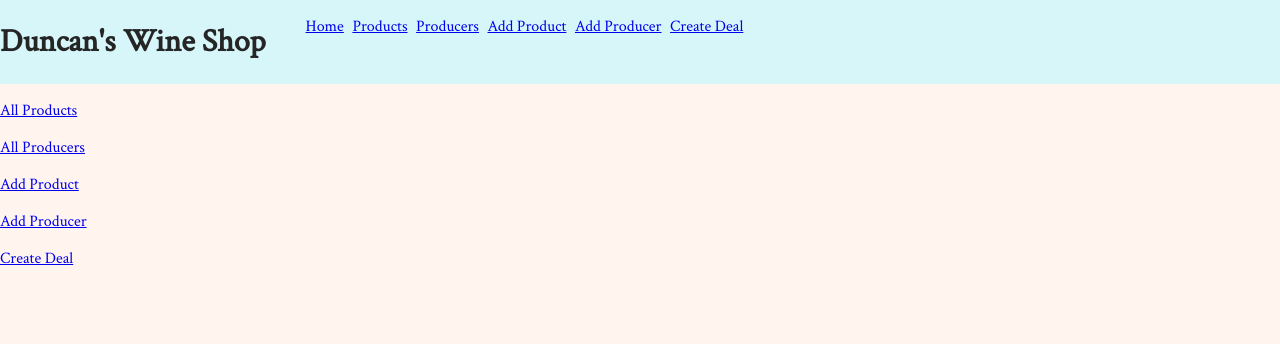
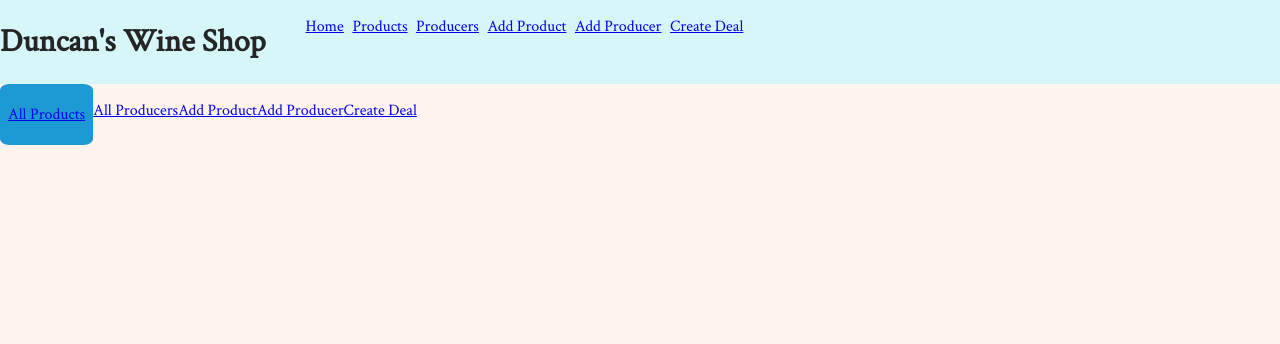
Before and after one commit to duncancryan/wine_shop_project, a Flask app: page / in a window 1280 px wide. Shown: the top 344 px of the page. Run offline with Flask 2, Linux system fonts and the light colour scheme.

Commit message:
filter sections working, now just need to sort landing page

```diff
--- a/static/buttons.css
+++ b/static/buttons.css
@@ -3,6 +3,7 @@
     padding: 4px 8px;
     color: #FFFFFF;
     cursor:pointer;
+    border-radius: 10%;
   }
 
   .btn--danger {
@@ -24,3 +25,12 @@
   .btn--wrapper {
     margin: 0px 0px 0px 0px;
   }
+
+  .btn--link:hover {
+    background-color: rgb(29, 154, 212);
+  }
+
+  .btn--link {
+    background-color: rgb(29, 154, 212);
+    color: ;
+  }
--- a/static/main.css
+++ b/static/main.css
@@ -59,8 +59,19 @@ header > nav > ul > li {
 
 .filter-bar {
     grid-area: sidebar;
+    margin-top: 10px;
 }
 
 .item-list {
     grid-area: main;
 }
+
+h2 {
+    margin-left: 10px;
+}
+
+
+#home-nav {
+    display: flex;
+    flex-flow: row wrap;
+}
--- a/templates/index.html
+++ b/templates/index.html
@@ -3,7 +3,7 @@
 
 <main>
     <div class="nav-buttons" id="home-nav">
-        <section>
+        <section class="btn btn--link">
             <a href="/products">
                 <div>
                     <p>All Products</p>
--- a/templates/producers/index.html
+++ b/templates/producers/index.html
@@ -1,8 +1,7 @@
 {% extends "base.html" %}
 {% block content %}
 
-<h2>Producers</h2>
-<main class="index-content"></main>
+<main class="index-content">
     <aside class="filter-bar">
         <section>
             <h3>Filter by Country</h3>
@@ -20,6 +19,7 @@
         </section>
     </aside>
     <article class="item-list">
+        <h2>Producers</h2>
         {% for producer in producers %}
         <div class="producer-wrapper">
             <p>
--- a/templates/products/index.html
+++ b/templates/products/index.html
@@ -1,7 +1,6 @@
 {% extends "base.html" %}
 {% block content %}
 
-<h2>Products</h2>
 <main class="index-content">
     <aside class="filter-bar">
         <section>
@@ -32,6 +31,7 @@
     </aside>
 
     <article class="item-list">
+        <h2>Products</h2>
         {% for product in products %}
         <div class="product-wrapper">
             <section class="details">
```
Also changed, not shown: templates/products/new.html (+1 -7 lines).
